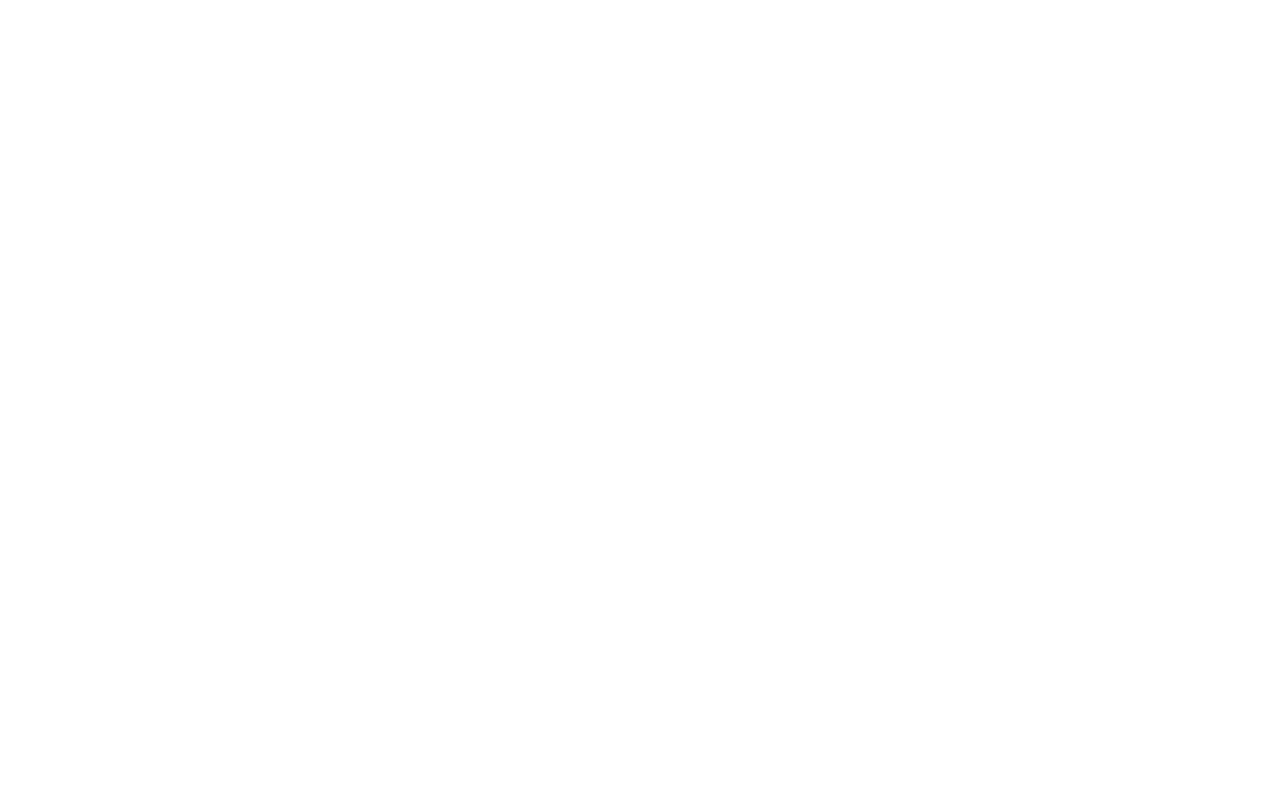
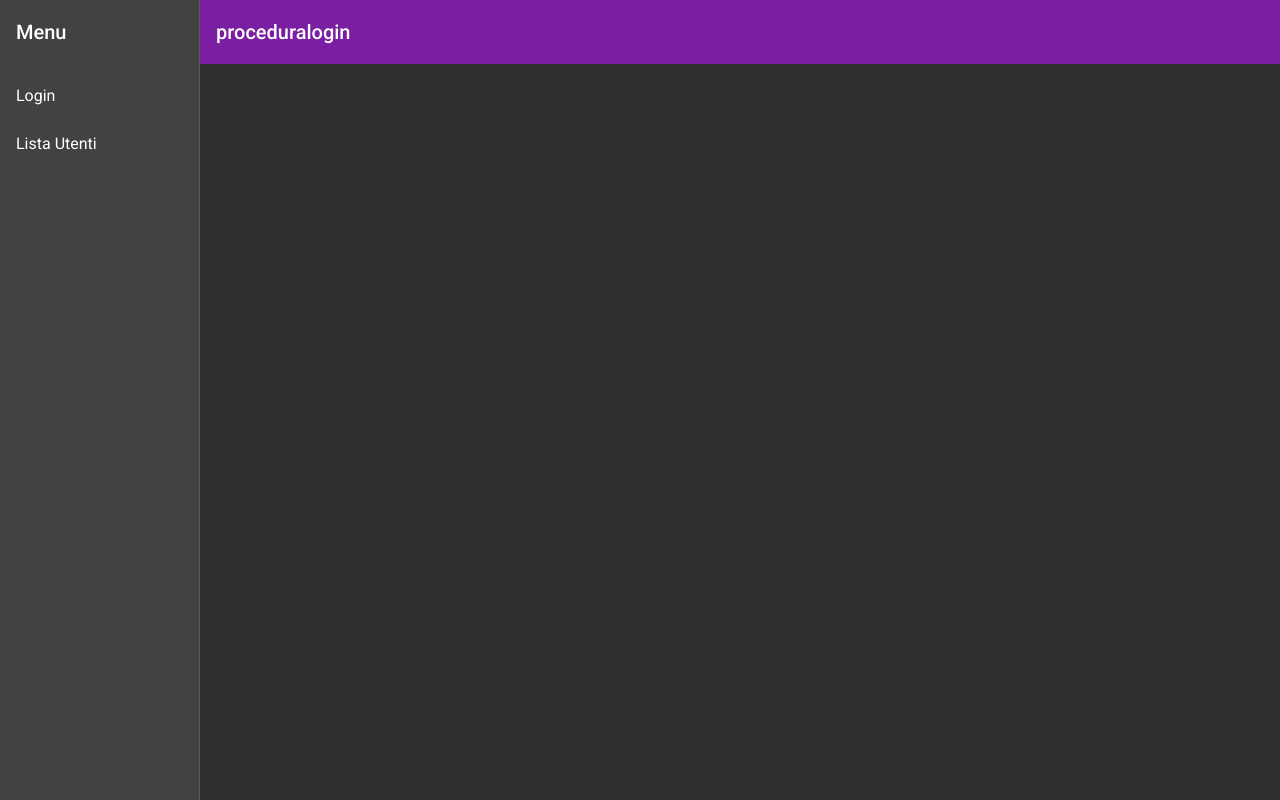
Before and after one commit to Michelepal/Java-Angular---Progetto-Login, an Angular app in the folder proceduralogin/: page / in a window 1280 px wide. Built offline with nearby package versions, Linux system fonts and the light colour scheme.

Commit message:
creazione sidebar material

```diff
--- a/proceduralogin/angular.json
+++ b/proceduralogin/angular.json
@@ -27,6 +27,7 @@
               "src/assets"
             ],
             "styles": [
+              "./node_modules/@angular/material/prebuilt-themes/purple-green.css",
               "src/styles.css"
             ],
             "scripts": []
@@ -94,6 +95,7 @@
               "src/assets"
             ],
             "styles": [
+              "./node_modules/@angular/material/prebuilt-themes/purple-green.css",
               "src/styles.css"
             ],
             "scripts": []
--- a/proceduralogin/package.json
+++ b/proceduralogin/package.json
@@ -11,10 +11,12 @@
   "private": true,
   "dependencies": {
     "@angular/animations": "~13.3.0",
+    "@angular/cdk": "^13.3.4",
     "@angular/common": "~13.3.0",
     "@angular/compiler": "~13.3.0",
     "@angular/core": "~13.3.0",
     "@angular/forms": "~13.3.0",
+    "@angular/material": "^13.3.4",
     "@angular/platform-browser": "~13.3.0",
     "@angular/platform-browser-dynamic": "~13.3.0",
     "@angular/router": "~13.3.0",
--- a/proceduralogin/src/app/app.component.html
+++ b/proceduralogin/src/app/app.component.html
@@ -0,0 +1 @@
+<app-sidenav></app-sidenav>
--- /dev/null
+++ b/proceduralogin/src/app/shared/sidenav/sidenav.component.css
@@ -0,0 +1,17 @@
+.sidenav-container {
+  height: 100%;
+}
+
+.sidenav {
+  width: 200px;
+}
+
+.sidenav .mat-toolbar {
+  background: inherit;
+}
+
+.mat-toolbar.mat-primary {
+  position: sticky;
+  top: 0;
+  z-index: 1;
+}
--- /dev/null
+++ b/proceduralogin/src/app/shared/sidenav/sidenav.component.html
@@ -0,0 +1,26 @@
+<mat-sidenav-container class="sidenav-container">
+  <mat-sidenav #drawer class="sidenav" fixedInViewport
+      [attr.role]="(isHandset$ | async) ? 'dialog' : 'navigation'"
+      [mode]="(isHandset$ | async) ? 'over' : 'side'"
+      [opened]="(isHandset$ | async) === false">
+    <mat-toolbar>Menu</mat-toolbar>
+    <mat-nav-list>
+      <a mat-list-item href="#">Login</a>
+      <a mat-list-item href="#">Lista Utenti</a>
+    </mat-nav-list>
+  </mat-sidenav>
+  <mat-sidenav-content>
+    <mat-toolbar color="primary">
+      <button
+        type="button"
+        aria-label="Toggle sidenav"
+        mat-icon-button
+        (click)="drawer.toggle()"
+        *ngIf="isHandset$ | async">
+        <mat-icon aria-label="Side nav toggle icon">menu</mat-icon>
+      </button>
+      <span>proceduralogin</span>
+    </mat-toolbar>
+    <!-- Add Content Here -->
+  </mat-sidenav-content>
+</mat-sidenav-container>
--- /dev/null
+++ b/proceduralogin/src/app/shared/sidenav/sidenav.component.ts
@@ -0,0 +1,21 @@
+import { Component } from '@angular/core';
+import { BreakpointObserver, Breakpoints } from '@angular/cdk/layout';
+import { Observable } from 'rxjs';
+import { map, shareReplay } from 'rxjs/operators';
+
+@Component({
+  selector: 'app-sidenav',
+  templateUrl: './sidenav.component.html',
+  styleUrls: ['./sidenav.component.css']
+})
+export class SidenavComponent {
+
+  isHandset$: Observable<boolean> = this.breakpointObserver.observe(Breakpoints.Handset)
+    .pipe(
+      map(result => result.matches),
+      shareReplay()
+    );
+
+  constructor(private breakpointObserver: BreakpointObserver) {}
+
+}
--- a/proceduralogin/src/index.html
+++ b/proceduralogin/src/index.html
@@ -2,12 +2,15 @@
 <html lang="en">
 <head>
   <meta charset="utf-8">
-  <title>Proceduralogin</title>
+  <title>Procedura Login</title>
   <base href="/">
   <meta name="viewport" content="width=device-width, initial-scale=1">
   <link rel="icon" type="image/x-icon" href="favicon.ico">
+  <link rel="preconnect" href="https://fonts.gstatic.com">
+  <link href="https://fonts.googleapis.com/css2?family=Roboto:wght@300;400;500&display=swap" rel="stylesheet">
+  <link href="https://fonts.googleapis.com/icon?family=Material+Icons" rel="stylesheet">
 </head>
-<body>
+<body class="mat-typography">
   <app-root></app-root>
 </body>
 </html>
--- a/proceduralogin/src/styles.css
+++ b/proceduralogin/src/styles.css
@@ -1 +1,4 @@
 /* You can add global styles to this file, and also import other style files */
+
+html, body { height: 100%; }
+body { margin: 0; font-family: Roboto, "Helvetica Neue", sans-serif; }
```
Also changed, not shown: proceduralogin/src/app/app.module.ts (+22 -2 lines), 1 other file (tests, documents, lock files or other folders).
